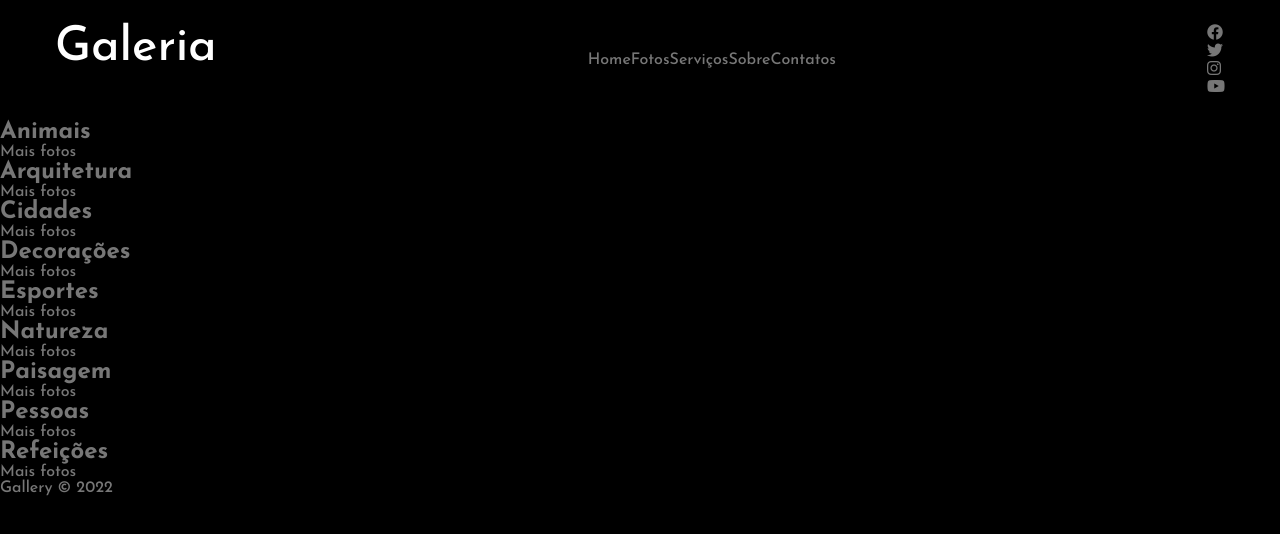
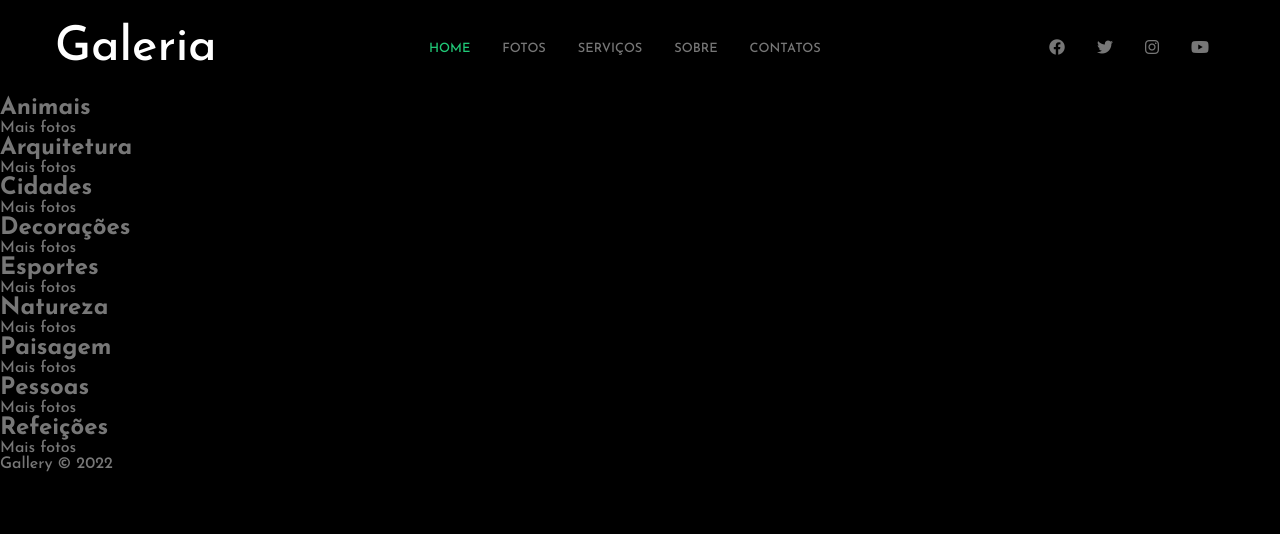
Before and after one commit to devisceral/projetoGallery, a plain HTML site: page index.html in a window 1280 px wide. Drawn offline with Linux system fonts and the light colour scheme.

Commit message:
header finalizado

```diff
--- a/sass/styles.sass
+++ b/sass/styles.sass
@@ -34,3 +34,29 @@ body
     ul
       height: 100%
       @include mixins.flex-center
+
+    li
+      margin: 0 1rem
+      text-transform: uppercase
+      font-size: .8rem
+
+      .active
+        color: variables.$secondary-color
+
+      a
+        &:hover
+          color: variables.$secondary-color
+
+  &-social-media
+
+    ul
+      @include mixins.flex-center
+      height:100%
+
+      li
+        margin: 0 1rem
+
+        a
+
+          &:hover
+            color: variables.$primary-color
```
Also changed, not shown: css/styles.css, 1 other file.
